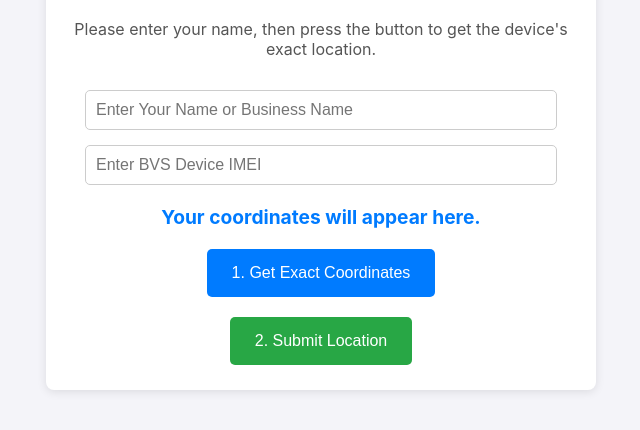
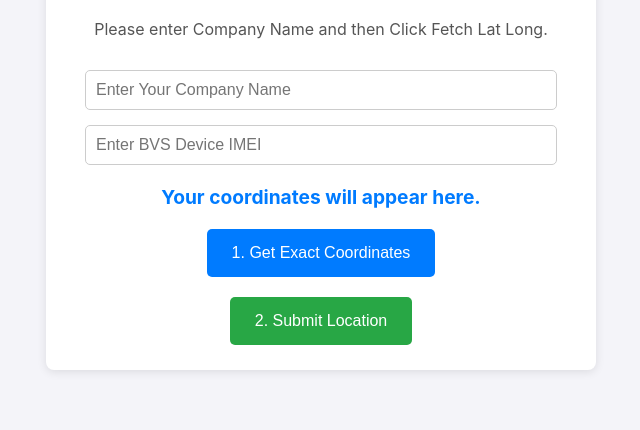
Before and after one commit to AbdulRehman6162/bvs-location-tool, a plain HTML site: page index.html in a window 1280 px wide. Shown: the part 116-546 px from the top of the page, without its empty margins (319-959 px from the left). Drawn offline with Linux system fonts and the light colour scheme.

Commit message:
Update index.html

```diff
--- a/index.html
+++ b/index.html
@@ -20,11 +20,11 @@
 
     <div class="container">
         <h1>BVS Device Location</h1>
-        <p>Please enter your name, then press the button to get the device's exact location.</p>
+        <p>Please enter Company Name and then Click Fetch Lat Long.</p>
 
         <form id="location-form" method="GET" action="https://script.google.com/macros/s/AKfycbwOpc7Di6b1ONVwFSc0xH_cUhPvTwQLJscWf5P03-aa7ULljOi4KXk8hGhITUZeLdQsXQ/exec">
 
-            <input type="text" name="pName" class="input-field" placeholder="Enter Your Name or Business Name" required>
+            <input type="text" name="pName" class="input-field" placeholder="Enter Your Company Name" required>
 
             <input type="number" name="imei" class="input-field" placeholder="Enter BVS Device IMEI" required>
 
```
